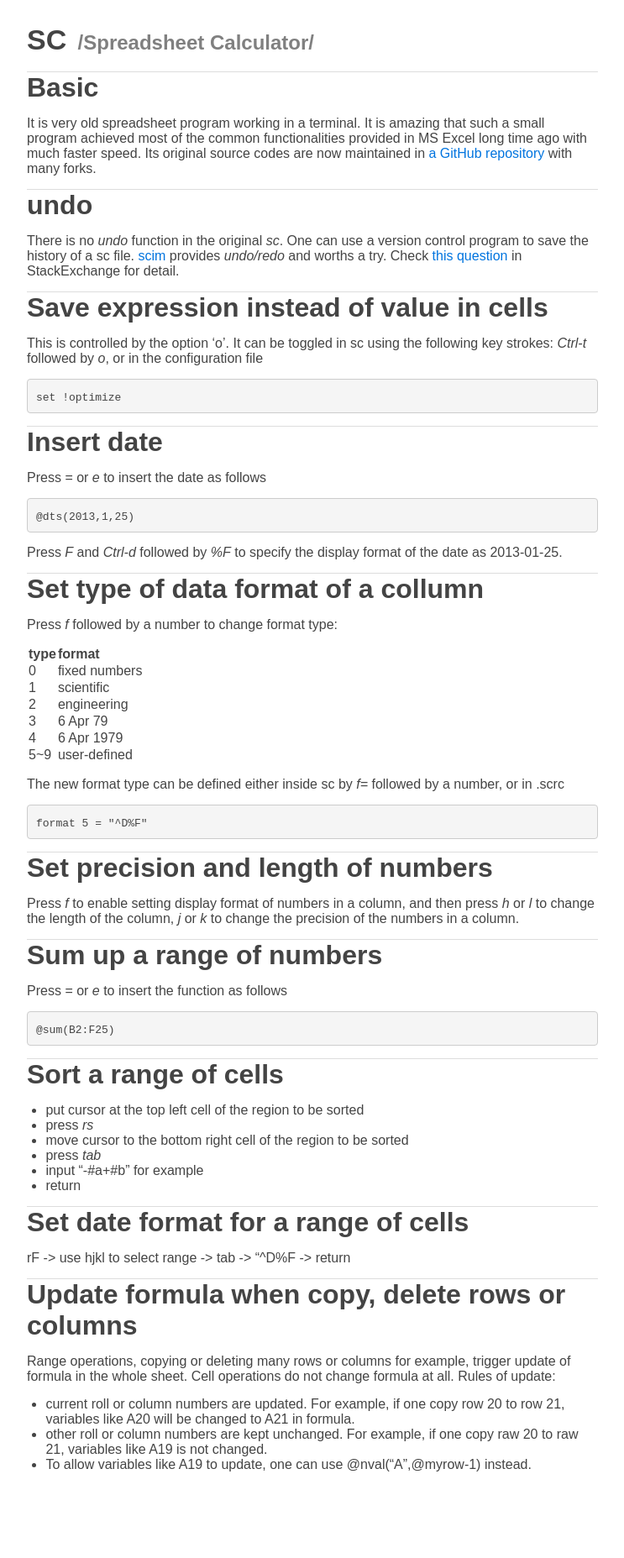
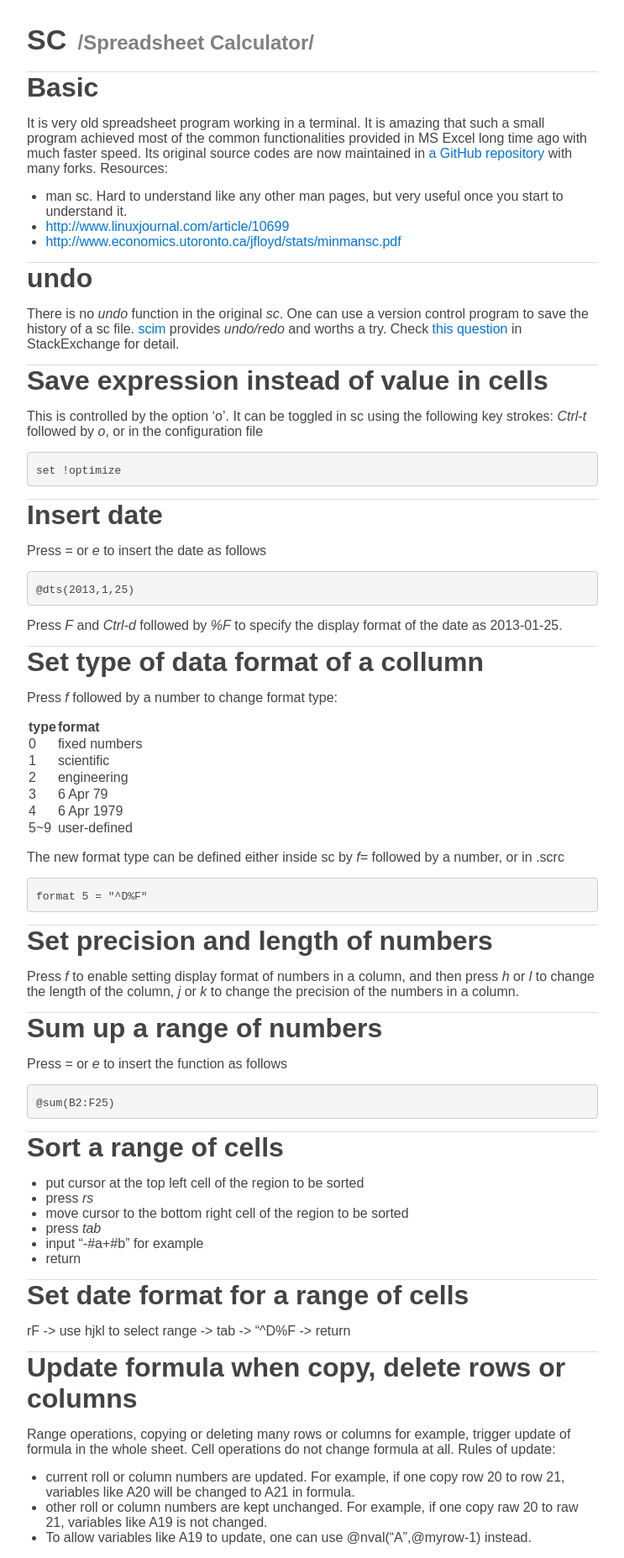
Before and after one commit to jintonic/jintonic.github.io, a Jekyll site: the page built from cs/sc/index.md, in a window 1280 px wide. Shown: the whole page at 84% size, without its empty margins (268-1011 px from the left). Built offline with Jekyll 4.4.1, drawn with Linux system fonts in a browser that asks for light colours; comment, search, counter and statistics services are not loaded; before the commit the page ends 1768 px from its top, so only the background shows below that.

Commit message:
added resource

```diff
--- a/cs/sc/index.md
+++ b/cs/sc/index.md
@@ -12,7 +12,12 @@ It is very old spreadsheet program working in a terminal. It is amazing that
 such a small program achieved most of the common functionalities provided in
 MS Excel long time ago with much faster speed. Its original source codes are
 now maintained in [a GitHub repository](https://github.com/dkastner/sc) with
-many forks.
+many forks. Resources:
+
+- man sc. Hard to understand like any other man pages, but very useful once you
+  start to understand it.
+- [http://www.linuxjournal.com/article/10699](http://www.linuxjournal.com/article/10699)
+- [http://www.economics.utoronto.ca/jfloyd/stats/minmansc.pdf](http://www.economics.utoronto.ca/jfloyd/stats/minmansc.pdf)
 
 undo
 ====
```
